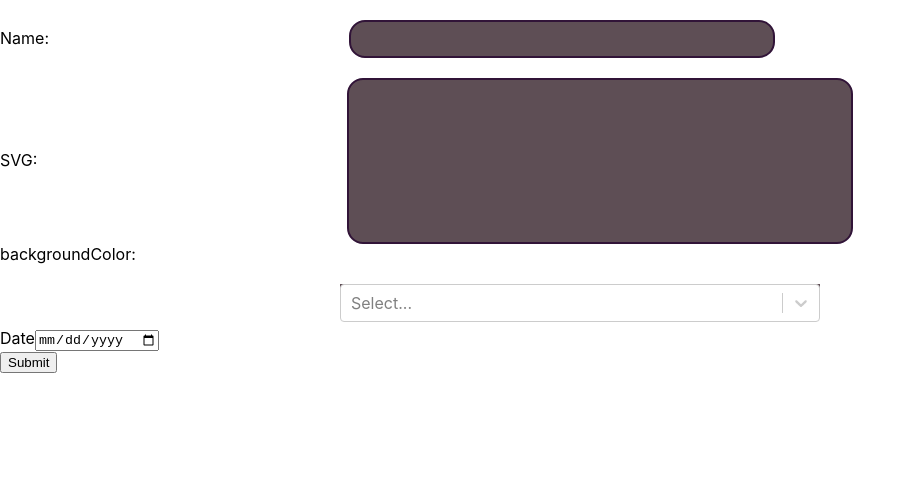
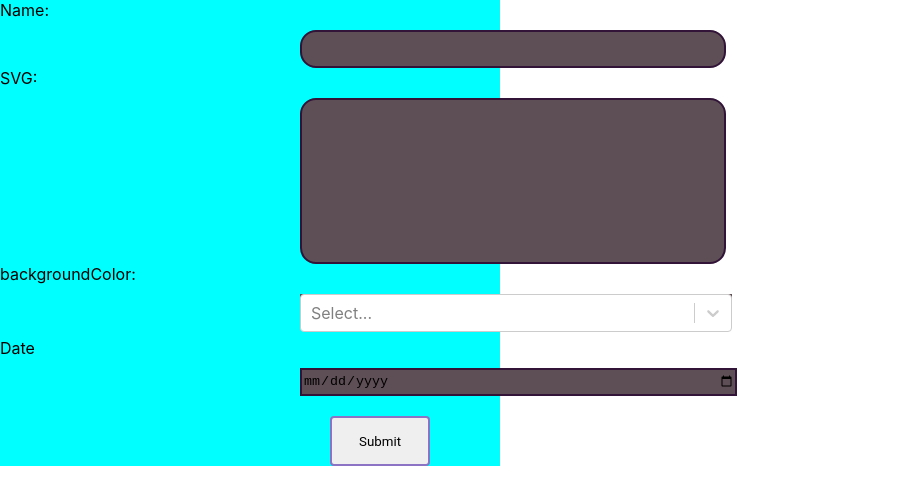
Before and after one commit to asujan205/timeline, a React (Create React App) app: page / in a window 1280 px wide. Shown: the top 504 px of the page, without its empty margins (0-916 px from the left). Built offline with nearby package versions, Linux system fonts and the light colour scheme.

Commit message:
adjustingFeild

```diff
--- a/src/App.js
+++ b/src/App.js
@@ -60,8 +60,8 @@ const ShowTimeline=()=>{
 
       /><br/>
       <label>Date</label>
-      <input type="date" name="date" /><br/>
-<input type="submit" onClick={ShowTimeline} />
+      <input type="date" name="date"  className='DatePicker'/><br/>
+<input type="submit" onClick={ShowTimeline}  className='sumbit-btn'/>
 
     </form>
     </div>
--- a/src/TimelineInputButtonCss/InputCss.css
+++ b/src/TimelineInputButtonCss/InputCss.css
@@ -3,26 +3,52 @@
    height: 2rem;
    background-color: rgb(94, 78, 85);
    padding-left: 20px;
-   margin-top: 20px;
+   margin-top: 10px;
    margin-left: 300px;
    border : 2px solid rgb(49, 20, 56);
    border-radius: 1rem;
 }
 .textArea{
-    width: 30rem;
+    width: 25rem;
     height: 10rem;
     background-color: rgb(94, 78, 85);
     padding-left: 20px;
-    margin-top: 20px;
-    margin-left: 310px;
+    margin-top: 10px;
+    margin-left: 300px;
     border : 2px solid rgb(49, 20, 56);
     border-radius: 1rem;
 }
 .basic-single{
-    width: 30rem;
-    margin-top: 20px;
-    margin-left: 340px;
+    width: 27rem;
+    margin-top: 10px;
+    margin-left: 300px;
     background-color: rgb(94, 78, 85);
     height: 1.5rem;
 
 }
+.DatePicker{
+    width: 27rem;
+    height: 3rem;
+    margin-top: 10px;
+    margin-left: 300px;
+    background-color: rgb(94, 78, 85);
+    height: 1.5rem;
+    border : 2px solid rgb(49, 20, 56);
+
+}
+.sumbit-btn{
+    border: 2px solid #8d73c4;
+  height: 50px;
+  width: 100px;
+  border-radius: 4px;
+  position: relative;
+  cursor: pointer;
+  font-family: "Roboto", sans-serif;
+  margin-left: 330px;
+    margin-top: 20px;
+}
+.forminput{
+    background-color: aqua;
+    width: 500px;
+
+}
```
